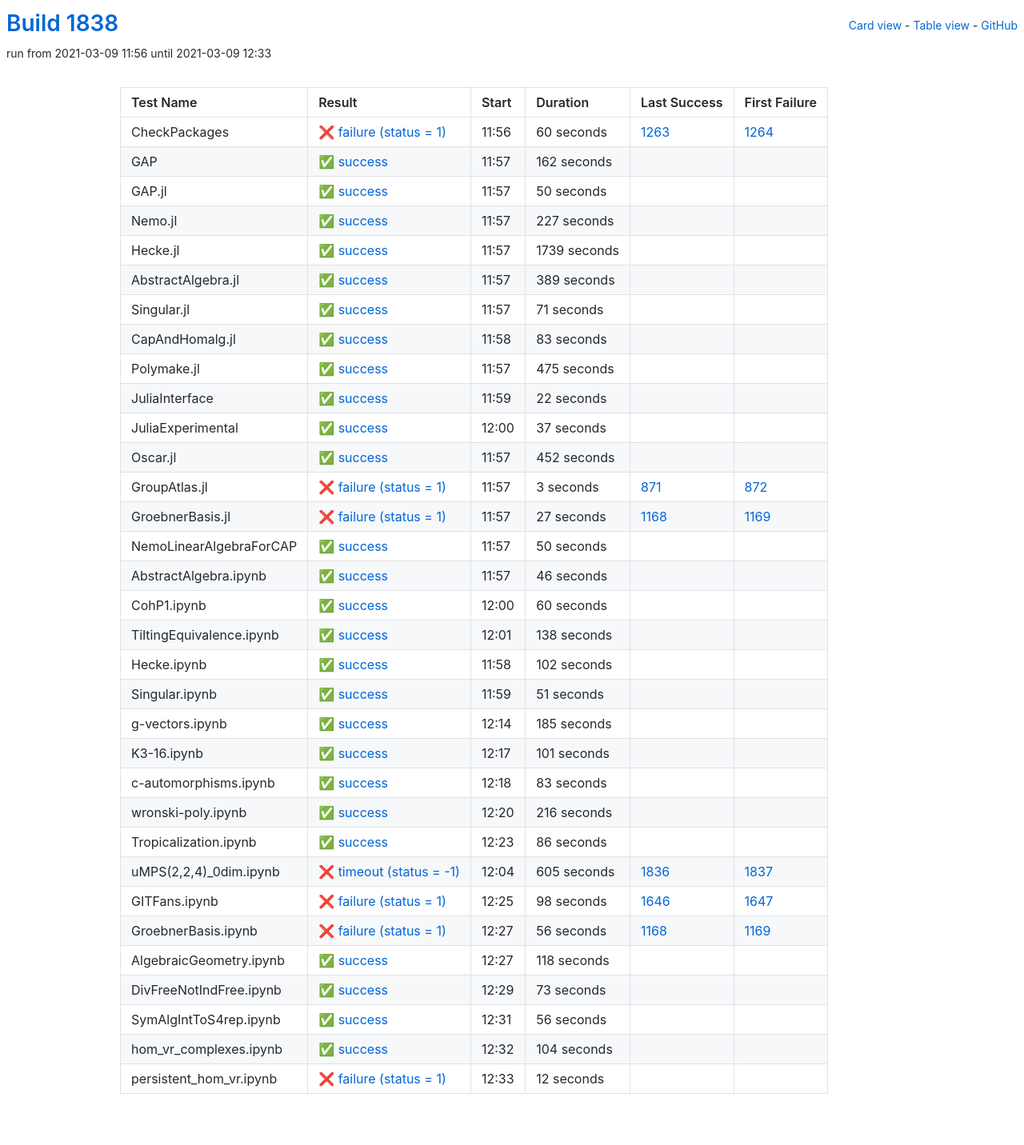
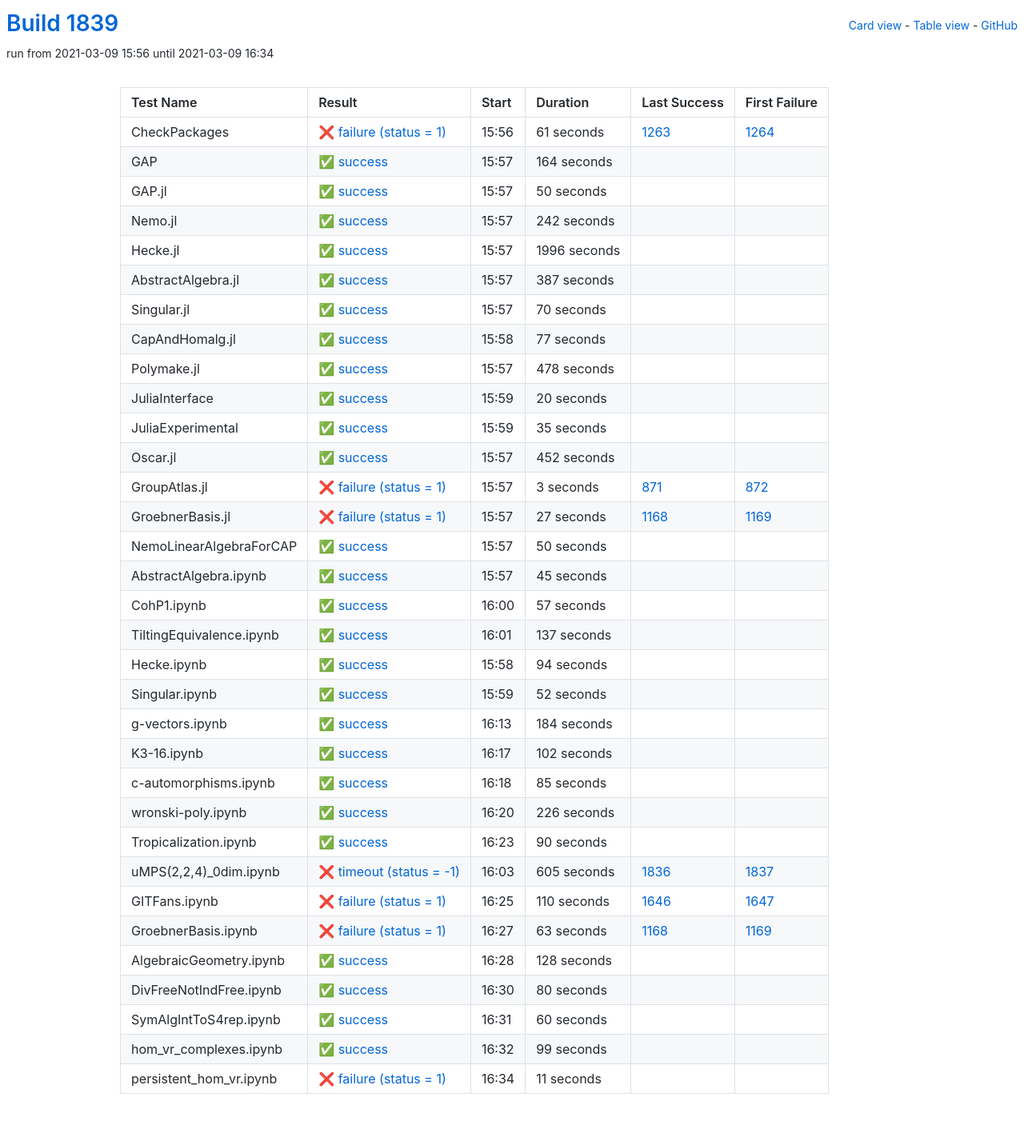
Before and after one commit to oscar-system/oscar-ci-status-stable, a Jekyll site: the page built from table.html, in a window 1280 px wide. Shown: the whole page at 80% size. Built offline with Jekyll 4.4.1, drawn with Linux system fonts in a browser that asks for light colours.

Commit message:
Build #1839

```diff
--- a/_data/ci.yml
+++ b/_data/ci.yml
@@ -1,6 +1,6 @@
 ---
-build: 1838
-build_url: https://oscarci.mathematik.uni-kl.de/job/oscar-stable/1838/
+build: 1839
+build_url: https://oscarci.mathematik.uni-kl.de/job/oscar-stable/1839/
 job: oscar-stable
 organization: oscar-system
 repo: oscar-ci-status-stable
@@ -8,32 +8,32 @@ repourl: https://github.com/oscar-system/oscar-ci-status-stable
 tests:
 - name: CheckPackages
   id: checkpackages
-  log: https://oscarci.mathematik.uni-kl.de/job/oscar-stable/1838/artifact/logs/build-1838/CheckPackages.log
-  start: 2021-03-09 11:56
+  log: https://oscarci.mathematik.uni-kl.de/job/oscar-stable/1839/artifact/logs/build-1839/CheckPackages.log
+  start: 2021-03-09 15:56
   success: false
   exitcode: 1
   status: failure
-  duration: 60
+  duration: 61
   last_success: 1263
   last_success_url: https://oscarci.mathematik.uni-kl.de/job/oscar-stable/1263/
   first_failure: 1264
   first_failure_url: https://oscarci.mathematik.uni-kl.de/job/oscar-stable/1264/
 - name: GAP
   id: gap
-  log: https://oscarci.mathematik.uni-kl.de/job/oscar-stable/1838/artifact/logs/build-1838/GAP.log
-  start: 2021-03-09 11:57
+  log: https://oscarci.mathematik.uni-kl.de/job/oscar-stable/1839/artifact/logs/build-1839/GAP.log
+  start: 2021-03-09 15:57
   success: true
   exitcode: 0
   status: success
-  duration: 162
+  duration: 164
   last_success: false
   last_success_url:
   first_failure: false
   first_failure_url:
 - name: GAP.jl
   id: gap-jl
-  log: https://oscarci.mathematik.uni-kl.de/job/oscar-stable/1838/artifact/logs/build-1838/GAP.jl.log
-  start: 2021-03-09 11:57
+  log: https://oscarci.mathematik.uni-kl.de/job/oscar-stable/1839/artifact/logs/build-1839/GAP.jl.log
+  start: 2021-03-09 15:57
   success: true
   exitcode: 0
   status: success
@@ -44,104 +44,104 @@ tests:
   first_failure_url:
 - name: Nemo.jl
   id: nemo-jl
-  log: https://oscarci.mathematik.uni-kl.de/job/oscar-stable/1838/artifact/logs/build-1838/Nemo.jl.log
-  start: 2021-03-09 11:57
+  log: https://oscarci.mathematik.uni-kl.de/job/oscar-stable/1839/artifact/logs/build-1839/Nemo.jl.log
+  start: 2021-03-09 15:57
   success: true
   exitcode: 0
   status: success
-  duration: 227
+  duration: 242
   last_success: false
   last_success_url:
   first_failure: false
   first_failure_url:
 - name: Hecke.jl
   id: hecke-jl
-  log: https://oscarci.mathematik.uni-kl.de/job/oscar-stable/1838/artifact/logs/build-1838/Hecke.jl.log
-  start: 2021-03-09 11:57
+  log: https://oscarci.mathematik.uni-kl.de/job/oscar-stable/1839/artifact/logs/build-1839/Hecke.jl.log
+  start: 2021-03-09 15:57
   success: true
   exitcode: 0
   status: success
-  duration: 1739
+  duration: 1996
   last_success: false
   last_success_url:
   first_failure: false
   first_failure_url:
 - name: AbstractAlgebra.jl
   id: abstractalgebra-jl
-  log: https://oscarci.mathematik.uni-kl.de/job/oscar-stable/1838/artifact/logs/build-1838/AbstractAlgebra.jl.log
-  start: 2021-03-09 11:57
+  log: https://oscarci.mathematik.uni-kl.de/job/oscar-stable/1839/artifact/logs/build-1839/AbstractAlgebra.jl.log
+  start: 2021-03-09 15:57
   success: true
   exitcode: 0
   status: success
-  duration: 389
+  duration: 387
   last_success: false
   last_success_url:
   first_failure: false
   first_failure_url:
 - name: Singular.jl
   id: singular-jl
-  log: https://oscarci.mathematik.uni-kl.de/job/oscar-stable/1838/artifact/logs/build-1838/Singular.jl.log
-  start: 2021-03-09 11:57
+  log: https://oscarci.mathematik.uni-kl.de/job/oscar-stable/1839/artifact/logs/build-1839/Singular.jl.log
+  start: 2021-03-09 15:57
   success: true
   exitcode: 0
   status: success
-  duration: 71
+  duration: 70
   last_success: false
   last_success_url:
   first_failure: false
   first_failure_url:
 - name: CapAndHomalg.jl
   id: capandhomalg-jl
-  log: https://oscarci.mathematik.uni-kl.de/job/oscar-stable/1838/artifact/logs/build-1838/CapAndHomalg.jl.log
-  start: 2021-03-09 11:58
+  log: https://oscarci.mathematik.uni-kl.de/job/oscar-stable/1839/artifact/logs/build-1839/CapAndHomalg.jl.log
+  start: 2021-03-09 15:58
   success: true
   exitcode: 0
   status: success
-  duration: 83
+  duration: 77
   last_success: false
   last_success_url:
   first_failure: false
   first_failure_url:
 - name: Polymake.jl
   id: polymake-jl
-  log: https://oscarci.mathematik.uni-kl.de/job/oscar-stable/1838/artifact/logs/build-1838/Polymake.jl.log
-  start: 2021-03-09 11:57
+  log: https://oscarci.mathematik.uni-kl.de/job/oscar-stable/1839/artifact/logs/build-1839/Polymake.jl.log
+  start: 2021-03-09 15:57
   success: true
   exitcode: 0
   status: success
-  duration: 475
+  duration: 478
   last_success: false
   last_success_url:
   first_failure: false
   first_failure_url:
 - name: JuliaInterface
   id: juliainterface
-  log: https://oscarci.mathematik.uni-kl.de/job/oscar-stable/1838/artifact/logs/build-1838/JuliaInterface.log
-  start: 2021-03-09 11:59
+  log: https://oscarci.mathematik.uni-kl.de/job/oscar-stable/1839/artifact/logs/build-1839/JuliaInterface.log
+  start: 2021-03-09 15:59
   success: true
   exitcode: 0
   status: success
-  duration: 22
+  duration: 20
   last_success: false
   last_success_url:
   first_failure: false
   first_failure_url:
 - name: JuliaExperimental
   id: juliaexperimental
-  log: https://oscarci.mathematik.uni-kl.de/job/oscar-stable/1838/artifact/logs/build-1838/JuliaExperimental.log
-  start: 2021-03-09 12:00
+  log: https://oscarci.mathematik.uni-kl.de/job/oscar-stable/1839/artifact/logs/build-1839/JuliaExperimental.log
+  start: 2021-03-09 15:59
   success: true
   exitcode: 0
   status: success
-  duration: 37
+  duration: 35
   last_success: false
   last_success_url:
   first_failure: false
   first_failure_url:
 - name: Oscar.jl
   id: oscar-jl
-  log: https://oscarci.mathematik.uni-kl.de/job/oscar-stable/1838/artifact/logs/build-1838/Oscar.jl.log
-  start: 2021-03-09 11:57
+  log: https://oscarci.mathematik.uni-kl.de/job/oscar-stable/1839/artifact/logs/build-1839/Oscar.jl.log
+  start: 2021-03-09 15:57
   success: true
   exitcode: 0
   status: success
@@ -152,8 +152,8 @@ tests:
   first_failure_url:
 - name: GroupAtlas.jl
   id: groupatlas-jl
-  log: https://oscarci.mathematik.uni-kl.de/job/oscar-stable/1838/artifact/logs/build-1838/GroupAtlas.jl.log
-  start: 2021-03-09 11:57
+  log: https://oscarci.mathematik.uni-kl.de/job/oscar-stable/1839/artifact/logs/build-1839/GroupAtlas.jl.log
+  start: 2021-03-09 15:57
   success: false
   exitcode: 1
   status: failure
@@ -164,8 +164,8 @@ tests:
   first_failure_url: https://oscarci.mathematik.uni-kl.de/job/oscar-stable/872/
 - name: GroebnerBasis.jl
   id: groebnerbasis-jl
-  log: https://oscarci.mathematik.uni-kl.de/job/oscar-stable/1838/artifact/logs/build-1838/GroebnerBasis.jl.log
-  start: 2021-03-09 11:57
+  log: https://oscarci.mathematik.uni-kl.de/job/oscar-stable/1839/artifact/logs/build-1839/GroebnerBasis.jl.log
+  start: 2021-03-09 15:57
   success: false
   exitcode: 1
   status: failure
@@ -176,8 +176,8 @@ tests:
   first_failure_url: https://oscarci.mathematik.uni-kl.de/job/oscar-stable/1169/
 - name: NemoLinearAlgebraForCAP
   id: nemolinearalgebraforcap
-  log: https://oscarci.mathematik.uni-kl.de/job/oscar-stable/1838/artifact/logs/build-1838/NemoLinearAlgebraForCAP.log
-  start: 2021-03-09 11:57
+  log: https://oscarci.mathematik.uni-kl.de/job/oscar-stable/1839/artifact/logs/build-1839/NemoLinearAlgebraForCAP.log
+  start: 2021-03-09 15:57
   success: true
   exitcode: 0
   status: success
@@ -188,44 +188,80 @@ tests:
   first_failure_url:
 - name: AbstractAlgebra.ipynb
   id: abstractalgebra-ipynb
-  log: https://oscarci.mathematik.uni-kl.de/job/oscar-stable/1838/artifact/logs/build-1838/AbstractAlgebra.ipynb.log
-  start: 2021-03-09 11:57
+  log: https://oscarci.mathematik.uni-kl.de/job/oscar-stable/1839/artifact/logs/build-1839/AbstractAlgebra.ipynb.log
+  start: 2021-03-09 15:57
   success: true
   exitcode: 0
   status: success
-  duration: 46
+  duration: 45
   last_success: false
   last_success_url:
   first_failure: false
   first_failure_url:
 - name: CohP1.ipynb
   id: cohp1-ipynb
-  log: https://oscarci.mathematik.uni-kl.de/job/oscar-stable/1838/artifact/logs/build-1838/CohP1.ipynb.log
-  start: 2021-03-09 12:00
+  log: https://oscarci.mathematik.uni-kl.de/job/oscar-stable/1839/artifact/logs/build-1839/CohP1.ipynb.log
+  start: 2021-03-09 16:00
   success: true
   exitcode: 0
   status: success
-  duration: 60
+  duration: 57
   last_success: false
   last_success_url:
   first_failure: false
   first_failure_url:
 - name: TiltingEquivalence.ipynb
   id: tiltingequivalence-ipynb
-  log: https://oscarci.mathematik.uni-kl.de/job/oscar-stable/1838/artifact/logs/build-1838/TiltingEquivalence.ipynb.log
-  start: 2021-03-09 12:01
+  log: https://oscarci.mathematik.uni-kl.de/job/oscar-stable/1839/artifact/logs/build-1839/TiltingEquivalence.ipynb.log
+  start: 2021-03-09 16:01
   success: true
   exitcode: 0
   status: success
-  duration: 138
+  duration: 137
   last_success: false
   last_success_url:
   first_failure: false
   first_failure_url:
 - name: Hecke.ipynb
   id: hecke-ipynb
-  log: https://oscarci.mathematik.uni-kl.de/job/oscar-stable/1838/artifact/logs/build-1838/Hecke.ipynb.log
-  start: 2021-03-09 11:58
+  log: https://oscarci.mathematik.uni-kl.de/job/oscar-stable/1839/artifact/logs/build-1839/Hecke.ipynb.log
+  start: 2021-03-09 15:58
+  success: true
+  exitcode: 0
+  status: success
+  duration: 94
+  last_success: false
+  last_success_url:
+  first_failure: false
+  first_failure_url:
+- name: Singular.ipynb
+  id: singular-ipynb
+  log: https://oscarci.mathematik.uni-kl.de/job/oscar-stable/1839/artifact/logs/build-1839/Singular.ipynb.log
+  start: 2021-03-09 15:59
+  success: true
+  exitcode: 0
+  status: success
+  duration: 52
+  last_success: false
+  last_success_url:
+  first_failure: false
+  first_failure_url:
+- name: g-vectors.ipynb
+  id: g-vectors-ipynb
+  log: https://oscarci.mathematik.uni-kl.de/job/oscar-stable/1839/artifact/logs/build-1839/g-vectors.ipynb.log
+  start: 2021-03-09 16:13
+  success: true
+  exitcode: 0
+  status: success
+  duration: 184
+  last_success: false
+  last_success_url:
+  first_failure: false
+  first_failure_url:
+- name: K3-16.ipynb
+  id: k3-16-ipynb
+  log: https://oscarci.mathematik.uni-kl.de/job/oscar-stable/1839/artifact/logs/build-1839/K3-16.ipynb.log
+  start: 2021-03-09 16:17
   success: true
   exitcode: 0
   status: success
@@ -234,82 +270,46 @@ tests:
   last_success_url:
   first_failure: false
   first_failure_url:
-- name: Singular.ipynb
-  id: singular-ipynb
-  log: https://oscarci.mathematik.uni-kl.de/job/oscar-stable/1838/artifact/logs/build-1838/Singular.ipynb.log
-  start: 2021-03-09 11:59
+- name: c-automorphisms.ipynb
+  id: c-automorphisms-ipynb
+  log: https://oscarci.mathematik.uni-kl.de/job/oscar-stable/1839/artifact/logs/build-1839/c-automorphisms.ipynb.log
+  start: 2021-03-09 16:18
   success: true
   exitcode: 0
   status: success
-  duration: 51
-  last_success: false
-  last_success_url:
-  first_failure: false
-  first_failure_url:
-- name: g-vectors.ipynb
-  id: g-vectors-ipynb
-  log: https://oscarci.mathematik.uni-kl.de/job/oscar-stable/1838/artifact/logs/build-1838/g-vectors.ipynb.log
-  start: 2021-03-09 12:14
-  success: true
-  exitcode: 0
-  status: success
-  duration: 185
-  last_success: false
-  last_success_url:
-  first_failure: false
-  first_failure_url:
-- name: K3-16.ipynb
-  id: k3-16-ipynb
-  log: https://oscarci.mathematik.uni-kl.de/job/oscar-stable/1838/artifact/logs/build-1838/K3-16.ipynb.log
-  start: 2021-03-09 12:17
-  success: true
-  exitcode: 0
-  status: success
-  duration: 101
-  last_success: false
-  last_success_url:
-  first_failure: false
-  first_failure_url:
-- name: c-automorphisms.ipynb
-  id: c-automorphisms-ipynb
-  log: https://oscarci.mathematik.uni-kl.de/job/oscar-stable/1838/artifact/logs/build-1838/c-automorphisms.ipynb.log
-  start: 2021-03-09 12:18
-  success: true
-  exitcode: 0
-  status: success
-  duration: 83
+  duration: 85
   last_success: false
   last_success_url:
   first_failure: false
   first_failure_url:
 - name: wronski-poly.ipynb
   id: wronski-poly-ipynb
-  log: https://oscarci.mathematik.uni-kl.de/job/oscar-stable/1838/artifact/logs/build-1838/wronski-poly.ipynb.log
-  start: 2021-03-09 12:20
+  log: https://oscarci.mathematik.uni-kl.de/job/oscar-stable/1839/artifact/logs/build-1839/wronski-poly.ipynb.log
+  start: 2021-03-09 16:20
   success: true
   exitcode: 0
   status: success
-  duration: 216
+  duration: 226
   last_success: false
   last_success_url:
   first_failure: false
   first_failure_url:
 - name: Tropicalization.ipynb
   id: tropicalization-ipynb
-  log: https://oscarci.mathematik.uni-kl.de/job/oscar-stable/1838/artifact/logs/build-1838/Tropicalization.ipynb.log
-  start: 2021-03-09 12:23
+  log: https://oscarci.mathematik.uni-kl.de/job/oscar-stable/1839/artifact/logs/build-1839/Tropicalization.ipynb.log
+  start: 2021-03-09 16:23
   success: true
   exitcode: 0
   status: success
-  duration: 86
+  duration: 90
   last_success: false
   last_success_url:
   first_failure: false
   first_failure_url:
 - name: uMPS(2,2,4)_0dim.ipynb
   id: umps-2-2-4-0dim-ipynb
-  log: https://oscarci.mathematik.uni-kl.de/job/oscar-stable/1838/artifact/logs/build-1838/uMPS-2-2-4-_0dim.ipynb.log
-  start: 2021-03-09 12:04
+  log: https://oscarci.mathematik.uni-kl.de/job/oscar-stable/1839/artifact/logs/build-1839/uMPS-2-2-4-_0dim.ipynb.log
+  start: 2021-03-09 16:03
   success: false
   exitcode: -1
   status: timeout
@@ -320,84 +320,84 @@ tests:
   first_failure_url: https://oscarci.mathematik.uni-kl.de/job/oscar-stable/1837/
 - name: GITFans.ipynb
   id: gitfans-ipynb
-  log: https://oscarci.mathematik.uni-kl.de/job/oscar-stable/1838/artifact/logs/build-1838/GITFans.ipynb.log
-  start: 2021-03-09 12:25
+  log: https://oscarci.mathematik.uni-kl.de/job/oscar-stable/1839/artifact/logs/build-1839/GITFans.ipynb.log
+  start: 2021-03-09 16:25
   success: false
   exitcode: 1
   status: failure
-  duration: 98
+  duration: 110
   last_success: 1646
   last_success_url: https://oscarci.mathematik.uni-kl.de/job/oscar-stable/1646/
   first_failure: 1647
   first_failure_url: https://oscarci.mathematik.uni-kl.de/job/oscar-stable/1647/
 - name: GroebnerBasis.ipynb
   id: groebnerbasis-ipynb
-  log: https://oscarci.mathematik.uni-kl.de/job/oscar-stable/1838/artifact/logs/build-1838/GroebnerBasis.ipynb.log
-  start: 2021-03-09 12:27
+  log: https://oscarci.mathematik.uni-kl.de/job/oscar-stable/1839/artifact/logs/build-1839/GroebnerBasis.ipynb.log
+  start: 2021-03-09 16:27
   success: false
   exitcode: 1
   status: failure
-  duration: 56
+  duration: 63
   last_success: 1168
   last_success_url: https://oscarci.mathematik.uni-kl.de/job/oscar-stable/1168/
   first_failure: 1169
   first_failure_url: https://oscarci.mathematik.uni-kl.de/job/oscar-stable/1169/
 - name: AlgebraicGeometry.ipynb
   id: algebraicgeometry-ipynb
-  log: https://oscarci.mathematik.uni-kl.de/job/oscar-stable/1838/artifact/logs/build-1838/AlgebraicGeometry.ipynb.log
-  start: 2021-03-09 12:27
+  log: https://oscarci.mathematik.uni-kl.de/job/oscar-stable/1839/artifact/logs/build-1839/AlgebraicGeometry.ipynb.log
+  start: 2021-03-09 16:28
   success: true
   exitcode: 0
   status: success
-  duration: 118
+  duration: 128
   last_success: false
   last_success_url:
   first_failure: false
   first_failure_url:
 - name: DivFreeNotIndFree.ipynb
   id: divfreenotindfree-ipynb
-  log: https://oscarci.mathematik.uni-kl.de/job/oscar-stable/1838/artifact/logs/build-1838/DivFreeNotIndFree.ipynb.log
-  start: 2021-03-09 12:29
+  log: https://oscarci.mathematik.uni-kl.de/job/oscar-stable/1839/artifact/logs/build-1839/DivFreeNotIndFree.ipynb.log
+  start: 2021-03-09 16:30
   success: true
   exitcode: 0
   status: success
-  duration: 73
+  duration: 80
   last_success: false
   last_success_url:
   first_failure: false
   first_failure_url:
 - name: SymAlgIntToS4rep.ipynb
   id: symalginttos4rep-ipynb
-  log: https://oscarci.mathematik.uni-kl.de/job/oscar-stable/1838/artifact/logs/build-1838/SymAlgIntToS4rep.ipynb.log
-  start: 2021-03-09 12:31
+  log: https://oscarci.mathematik.uni-kl.de/job/oscar-stable/1839/artifact/logs/build-1839/SymAlgIntToS4rep.ipynb.log
+  start: 2021-03-09 16:31
   success: true
   exitcode: 0
   status: success
-  duration: 56
+  duration: 60
   last_success: false
   last_success_url:
   first_failure: false
   first_failure_url:
 - name: hom_vr_complexes.ipynb
   id: hom-vr-complexes-ipynb
-  log: https://oscarci.mathematik.uni-kl.de/job/oscar-stable/1838/artifact/logs/build-1838/hom_vr_complexes.ipynb.log
-  start: 2021-03-09 12:32
+  log: https://oscarci.mathematik.uni-kl.de/job/oscar-stable/1839/artifact/logs/build-1839/hom_vr_complexes.ipynb.log
+  start: 2021-03-09 16:32
   success: true
   exitcode: 0
   status: success
-  duration: 104
+  duration: 99
   last_success: false
   last_success_url:
   first_failure: false
   first_failure_url:
 - name: persistent_hom_vr.ipynb
   id: persistent-hom-vr-ipynb
-  log: https://oscarci.mathematik.uni-kl.de/job/oscar-stable/1838/artifact/logs/build-1838/persistent_hom_vr.ipynb.log
-  start: 2021-03-09 12:33
+  log: https://oscarci.mathematik.uni-kl.de/job/oscar-stable/1839/artifact/logs/build-1839/persistent_hom_vr.ipynb.log
+  start: 2021-03-09 16:34
   success: false
   exitcode: 1
   status: failure
-  duration: 12
+  duration: 11
   last_success: false
   last_success_url:
   first_failure: false
```
Also changed, not shown: README.md.
